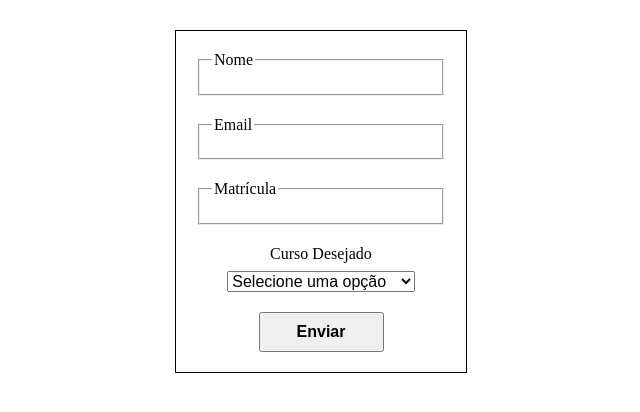
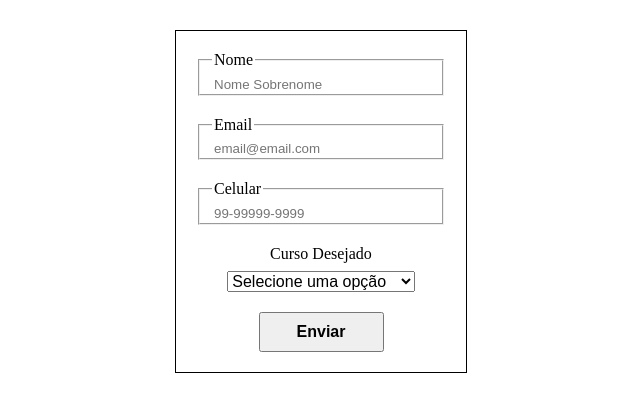
Before and after one commit to rodriguesedson/formulario-teste, a plain HTML site: page index.html in a window 1280 px wide. Shown: the whole page, without its empty margins (319-959 px from the left). Drawn offline with Linux system fonts and the light colour scheme.

Commit message:
Change 3rd field and insert placeholders

```diff
--- a/index.html
+++ b/index.html
@@ -13,17 +13,17 @@
     <form action="" class="form">
       <fieldset>
         <legend>Nome</legend>
-        <input type="text" id="name" name="name">
+        <input type="text" id="name" name="name" placeholder="Nome Sobrenome">
       </fieldset>
 
       <fieldset>
         <legend>Email</legend>
-        <input type="email" id="email" name="email">
+        <input type="email" id="email" name="email" placeholder="email@email.com">
       </fieldset>
 
       <fieldset>
-        <legend>Matrícula</legend>
-        <input type="number" id="id_number" name="id_number">
+        <legend>Celular</legend>
+        <input type="tel" id="phone" name="phone" pattern="[0-9]{2}-[0-9]{5}-[0-9]{4}" placeholder="99-99999-9999">
       </fieldset>
 
       <div class="form-courses">
```
